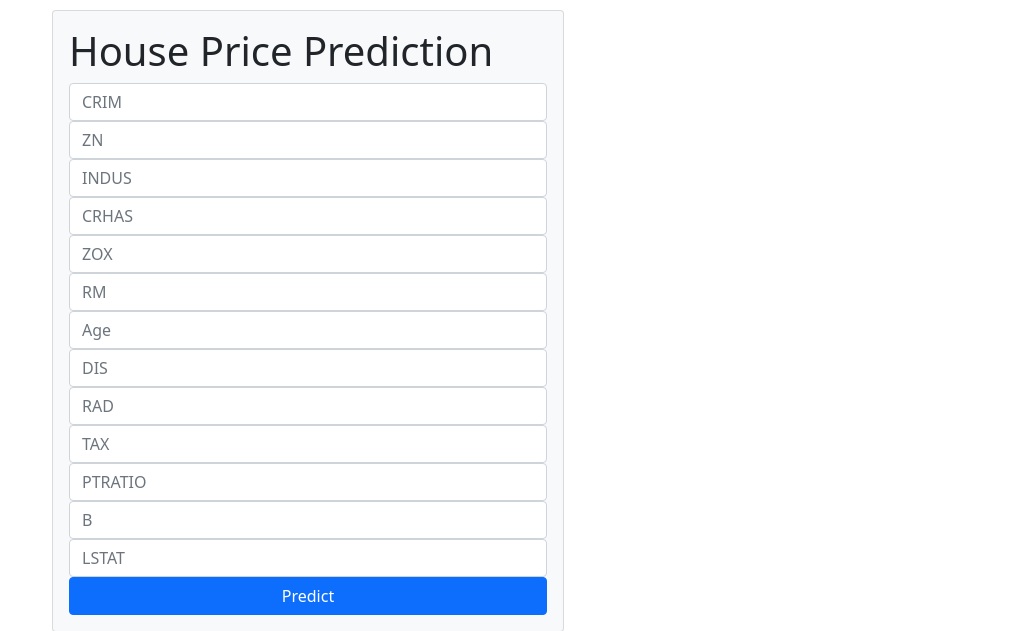
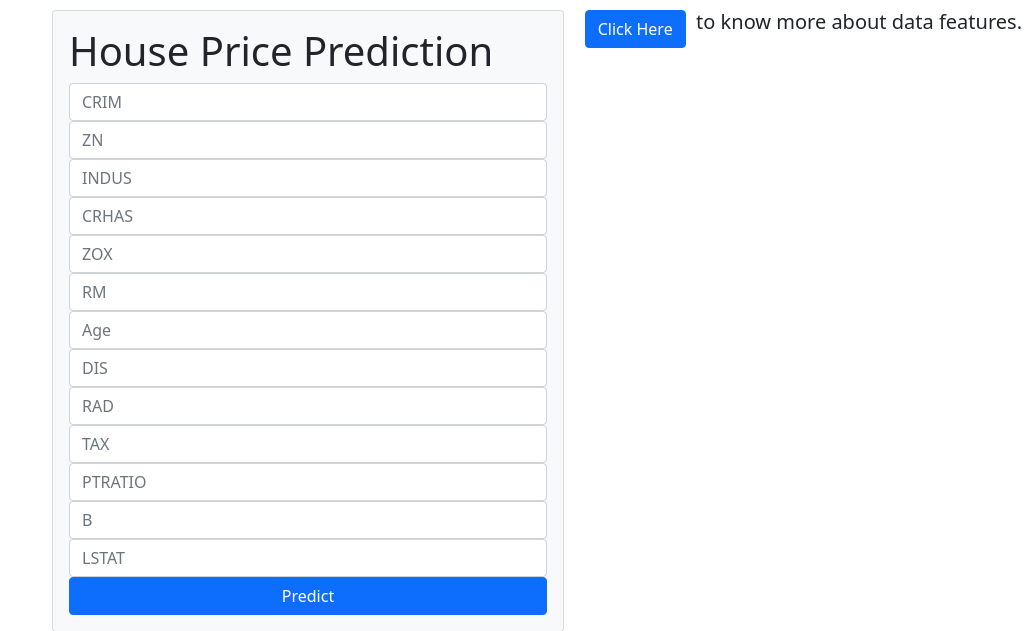
Before and after one commit to BalaKrishna002/bostonhouseprice, a Flask app: page / in a window 1280 px wide. Shown: the top 631 px of the page, without its empty margins (248-1280 px from the left). Run offline with Flask 2, Linux system fonts and the light colour scheme; parts of the project's set-up code (start-up, migrations or seed data) failed here and were passed over.

Commit message:
added data features info modal button.

```diff
--- a/templates/home.html
+++ b/templates/home.html
@@ -4,7 +4,7 @@
     <meta charset="UTF-8">
     <meta http-equiv="X-UA-Compatible" content="IE=edge">
     <meta name="viewport" content="width=device-width, initial-scale=1.0">
-    <title>Document</title>
+    <title>House Price Prediction</title>
     <link href="https://cdn.jsdelivr.net/npm/bootstrap@5.0.2/dist/css/bootstrap.min.css" rel="stylesheet" integrity="sha384-EVSTQN3/azprG1Anm3QDgpJLIm9Nao0Yz1ztcQTwFspd3yD65VohhpuuCOmLASjC" crossorigin="anonymous">
     <script src="https://cdn.jsdelivr.net/npm/bootstrap@5.0.2/dist/js/bootstrap.bundle.min.js" integrity="sha384-MrcW6ZMFYlzcLA8Nl+NtUVF0sA7MsXsP1UyJoMp4YLEuNSfAP+JcXn/tWtIaxVXM" crossorigin="anonymous"></script>
     <style>
@@ -14,6 +14,12 @@
             position: absolute;
             top: 10px;
             left: 300px;
+        }
+        .data{
+            position: absolute;
+            top: 10px;
+            right: 10px;
+            display: inline-flex;
         }
 
     </style>
@@ -50,6 +56,55 @@
 
         <button type="submit" class="btn btn-primary">Predict</button>
     </form>
+
+    <!-- Button trigger modal -->
+    <div class="data">
+
+        <button type="button" class="btn btn-primary" data-bs-toggle="modal" data-bs-target="#exampleModal">
+           Click Here
+        </button>
+        <h5>&nbsp;&nbsp;to know more about data features.</h5>
+    </div>
+
+<!-- Modal -->
+<!-- Scrollable modal -->
+
+
+
+<div class="modal fade" id="exampleModal" tabindex="-1" aria-labelledby="exampleModalLabel" aria-hidden="true">
+  <div class="modal-dialog modal-dialog-scrollable">
+    <div class="modal-content">
+      <div class="modal-header">
+        <h5 class="modal-title" id="exampleModalLabel">Data features</h5>
+        <button type="button" class="btn-close" data-bs-dismiss="modal" aria-label="Close"></button>
+      </div>
+      <div class="modal-body">
+
+
+   <h6>Attribute Information :</h6>
+    - CRIM  &nbsp;&nbsp;&nbsp;&nbsp;  per capita crime rate by town<br>
+    - ZN    &nbsp;&nbsp;&nbsp;&nbsp;   proportion of residential land zoned for lots over 25,000 sq.ft.<br>
+    - INDUS &nbsp;&nbsp;&nbsp;&nbsp;   proportion of non-retail business acres per town<br>
+    - CHAS  &nbsp;&nbsp;&nbsp;&nbsp;   Charles River dummy variable (= 1 if tract bounds river; 0 otherwise)<br>
+    - NOX  &nbsp;&nbsp;&nbsp;&nbsp;    nitric oxides concentration (parts per 10 million)<br>
+    - RM   &nbsp;&nbsp;&nbsp;&nbsp;    average number of rooms per dwelling<br>
+    - AGE  &nbsp;&nbsp;&nbsp;&nbsp;    proportion of owner-occupied units built prior to 1940<br>
+    - DIS   &nbsp;&nbsp;&nbsp;&nbsp;   weighted distances to five Boston employment centres<br>
+    - RAD  &nbsp;&nbsp;&nbsp;&nbsp;    index of accessibility to radial highways<br>
+    - TAX  &nbsp;&nbsp;&nbsp;&nbsp;    full-value property-tax rate per $10,000<br>
+    - PTRATIO &nbsp;&nbsp;&nbsp;&nbsp; pupil-teacher ratio by town<br>
+    - B   &nbsp;&nbsp;&nbsp;&nbsp;     1000(Bk - 0.63)^2 where Bk is the proportion of black people by town<br>
+    - LSTAT  &nbsp;&nbsp;&nbsp;&nbsp;  % lower status of the population<br>
+      </div>
+      <div class="modal-footer">
+        <button type="button" class="btn btn-secondary" data-bs-dismiss="modal">Close</button>
+      </div>
+    </div>
+  </div>
+</div>
+
+
+
     {% if status==-1 %}
     <script>
         alert("Error:Enter only decimal integers(float)!!!");
--- a/templates/success.html
+++ b/templates/success.html
@@ -4,7 +4,7 @@
     <meta charset="UTF-8">
     <meta http-equiv="X-UA-Compatible" content="IE=edge">
     <meta name="viewport" content="width=device-width, initial-scale=1.0">
-    <title>House Price</title>
+    <title>House Price Prediction</title>
     <link href="https://cdn.jsdelivr.net/npm/bootstrap@5.0.2/dist/css/bootstrap.min.css" rel="stylesheet" integrity="sha384-EVSTQN3/azprG1Anm3QDgpJLIm9Nao0Yz1ztcQTwFspd3yD65VohhpuuCOmLASjC" crossorigin="anonymous">
     <script src="https://cdn.jsdelivr.net/npm/bootstrap@5.0.2/dist/js/bootstrap.bundle.min.js" integrity="sha384-MrcW6ZMFYlzcLA8Nl+NtUVF0sA7MsXsP1UyJoMp4YLEuNSfAP+JcXn/tWtIaxVXM" crossorigin="anonymous"></script>
     <style>
```
